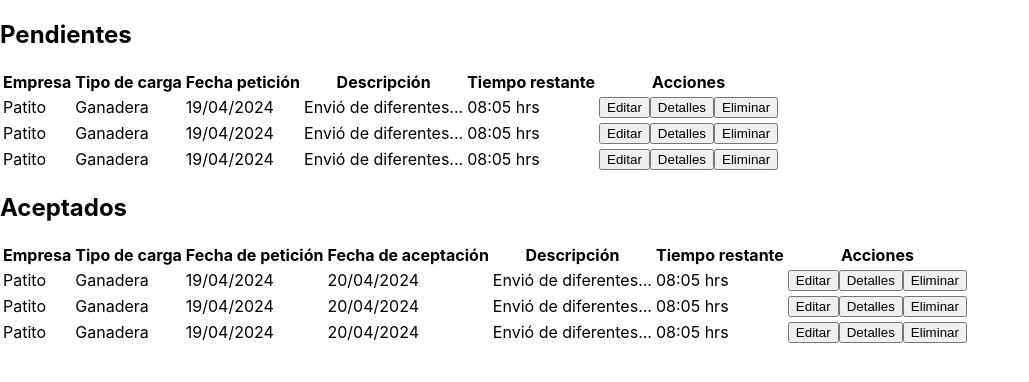
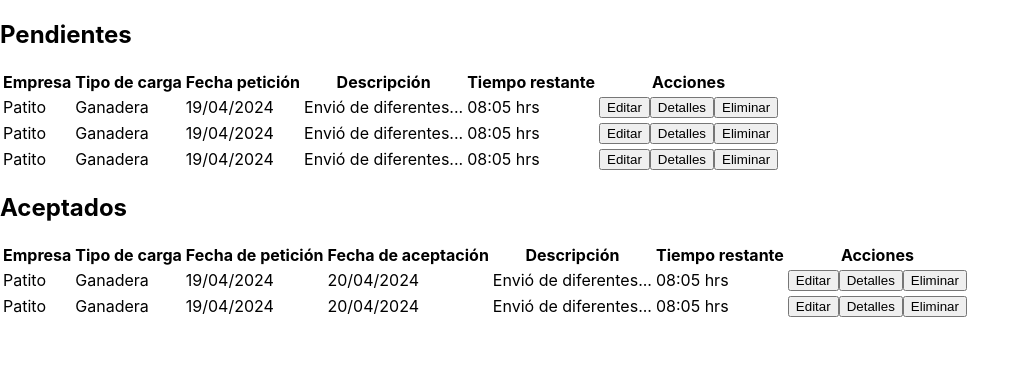
Before and after one commit to frolpe/hackathon, a React (Create React App) app in the folder front/proyecto_logistica/: page /pedidos_estado in a window 1280 px wide. Shown: the top 382 px of the page, without its empty margins (0-1029 px from the left). Built offline with nearby package versions, Linux system fonts and the light colour scheme.

Commit message:
delete fila tabka aceptados

```diff
--- a/front/proyecto_logistica/src/views/PedidosEstado.js
+++ b/front/proyecto_logistica/src/views/PedidosEstado.js
@@ -103,19 +103,7 @@ const PedidoEstadoPage = () => {
                                         <button>Eliminar</button>
                                     </td>
                                 </tr>
-                                <tr>
-                                    <td>Patito</td>
-                                    <td>Ganadera</td>
-                                    <td>19/04/2024</td>
-                                    <td>20/04/2024</td>
-                                    <td>Envió de diferentes...</td>
-                                    <td>08:05 hrs</td>
-                                    <td>
-                                        <button>Editar</button>
-                                        <button>Detalles</button>
-                                        <button>Eliminar</button>
-                                    </td>
-                                </tr>
+
                             </tbody>
                         </table>
                     </div>
```
